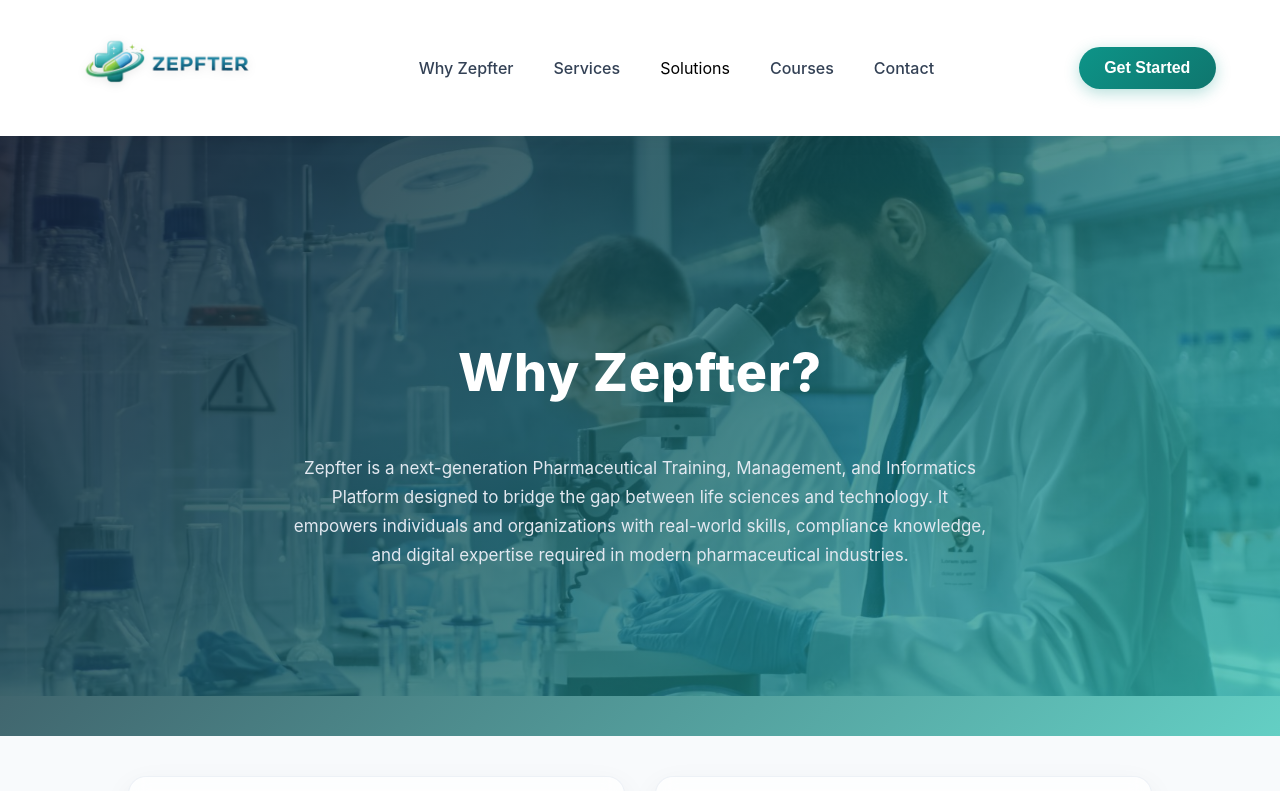
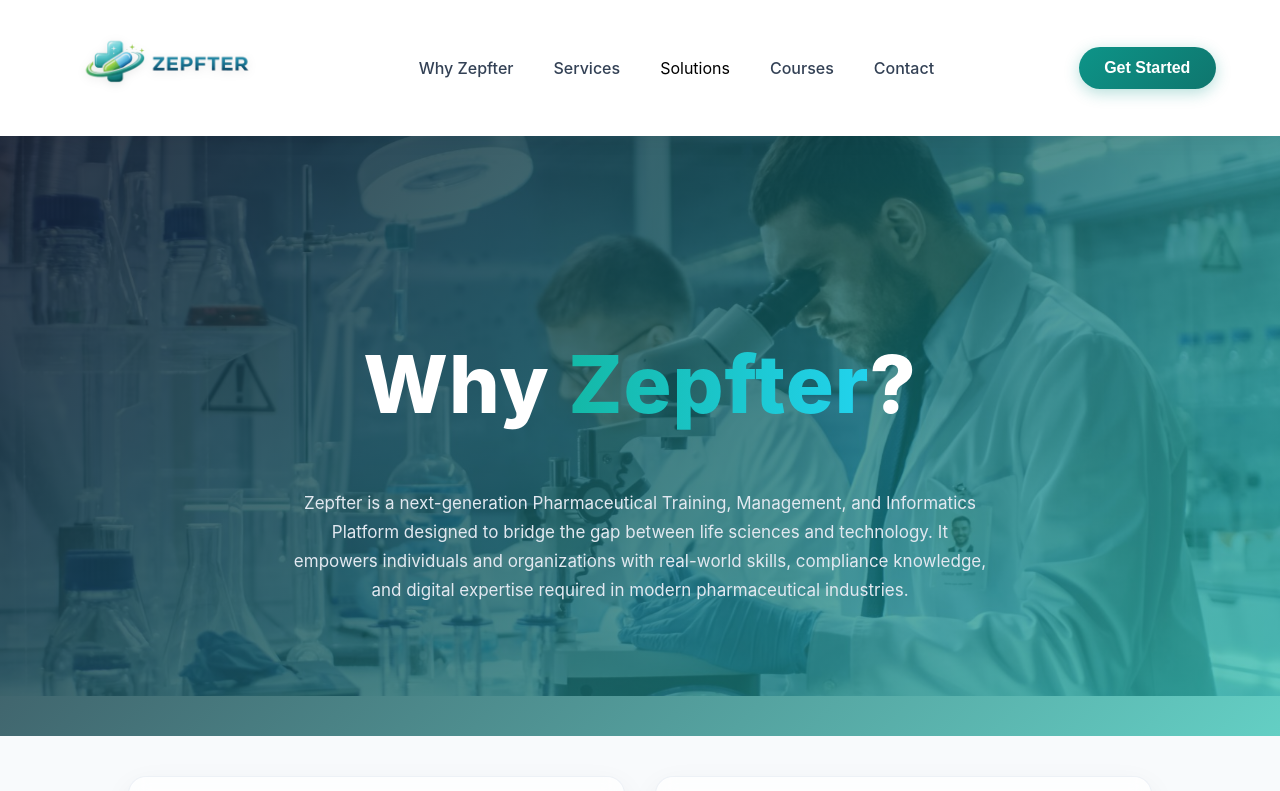
Before and after one commit to saisravanthikondaviti-web/Zepfter-pharma-app, a React (Create React App) app: page /whyzepfter in a window 1280 px wide. Shown: the top 791 px of the page. Built offline with nearby package versions, Linux system fonts and the light colour scheme.

Commit message:
done with all in whyZepfter page

```diff
--- a/src/components/WhyZepfter.css
+++ b/src/components/WhyZepfter.css
@@ -41,7 +41,7 @@
 }
 
 .hero-overlay h1 {
-    font-size: 52px;
+    font-size: 80px;
     font-weight: 800;
     margin-bottom: 20px;
     letter-spacing: 1px;
@@ -422,3 +422,10 @@
 p{
     font-size: 17px;
 }
+
+.brand {
+    background: linear-gradient(90deg, #14b8a6, #22d3ee);
+    -webkit-background-clip: text;
+    -webkit-text-fill-color: transparent;
+    font-weight: 800;
+}
--- a/src/components/WhyZepfter.jsx
+++ b/src/components/WhyZepfter.jsx
@@ -11,7 +11,9 @@
             {/* HERO SECTION */}
             <section className="hero">
                 <div className="hero-overlay">
-                    <h1>Why Zepfter?</h1>
+                    <h1>
+                        Why <span className="brand">Zepfter</span>?
+                    </h1>
                     <p>
                         Zepfter is a next-generation Pharmaceutical Training, Management, and Informatics Platform
                         designed to bridge the gap between life sciences and technology. It empowers individuals
@@ -46,7 +48,7 @@
             <section className="image-section" style={{ backgroundColor: "#0d9488" }}>
                 <img src={pharmaImg} alt="Pharma Training" />
                 <div>
-                    <h2 style={{color:"#e2e8f0"}}>Integrated Pharma Learning</h2>
+                    <h2 style={{ color: "#e2e8f0" }}>Integrated Pharma Learning</h2>
                     <p>
                         Zepfter combines pharmaceutical sciences with modern digital tools, enabling users to
                         understand real-world workflows such as quality control, regulatory compliance, and
@@ -112,9 +114,9 @@
             </section>
 
             {/* IMAGE SECTION */}
-            <section className="image-section reverse"  style={{ backgroundColor: "#0d9488" }}>
+            <section className="image-section reverse" style={{ backgroundColor: "#0d9488" }}>
                 <div>
-                    <h2 style={{color:"#e2e8f0"}}>Data-Driven Pharma Systems</h2>
+                    <h2 style={{ color: "#e2e8f0" }}>Data-Driven Pharma Systems</h2>
                     <p>
                         Modern pharmaceutical industries rely heavily on data-driven decision-making. Zepfter
                         introduces users to analytics, automation, and intelligent systems that optimize
@@ -156,7 +158,7 @@
 
             {/* USERS */}
             <section className="why-section" style={{ backgroundColor: "#0d9488" }} >
-                <h2 style={{color:"#e2e8f0"}}>Who Is Zepfter For</h2>
+                <h2 style={{ color: "#e2e8f0" }}>Who Is Zepfter For</h2>
 
                 <div className="audience-grid">
                     <div className="audience-card">
@@ -194,7 +196,7 @@
             </section>
 
             <section className="why-section" style={{ backgroundColor: "#0d9488" }}>
-                <h2 style={{color:"#e2e8f0"}}>Career Opportunities with Zepfter</h2>
+                <h2 style={{ color: "#e2e8f0" }}>Career Opportunities with Zepfter</h2>
 
                 <p className="section-desc">
                     Zepfter prepares users for a wide range of roles in the pharmaceutical and
```
